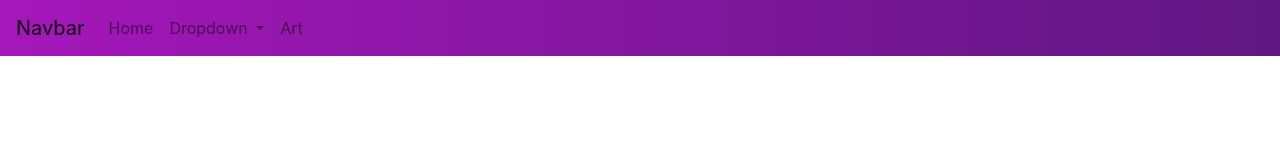
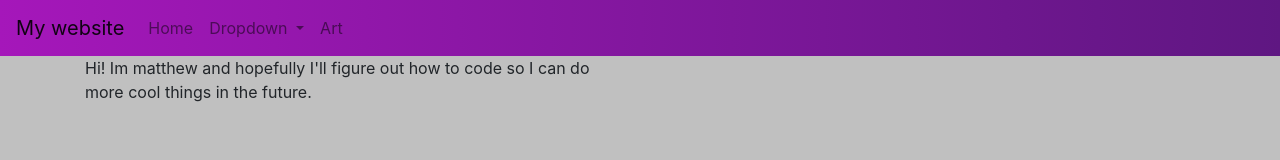
Before and after one commit to MATTHEWADMAN123/my-first-wensite, a plain HTML site: page Index.html in a window 1280 px wide. Drawn offline with nearby package versions, Linux system fonts and the light colour scheme; files that its build step writes are made by us from their sources.

Commit message:
Update Index.html

```diff
--- a/Index.html
+++ b/Index.html
@@ -12,9 +12,9 @@
 
 	<section id="nav-bar">
 		<nav class="navbar navbar-expand-lg navbar-light">
-  <a class="navbar-brand" href="#">Navbar</a>
+  <a class="navbar-brand" href="#">My website</a>
   <button class="navbar-toggler" type="button" data-toggle="collapse" data-target="#navbarSupportedContent" aria-controls="navbarSupportedContent" aria-expanded="false" aria-label="Toggle navigation">
-    <span class="navbar-toggler-icon"></span>
+    <i class="fa fa-bars" aria-hidden="true"></i>
   </button>
 
   <div class="collapse navbar-collapse" id="navbarSupportedContent">
@@ -38,10 +38,37 @@
     </ul>
   </div>
 </nav>
+</section>
+<style>
+body{
+		margin: 0;
+		padding: 0;
+		background: #C0C0C0;
+	}
+</style>
 
-</section>
+
+</body>
+
+
+<!--banner section--->
+
+<section id="banner">
+	<div class="container">
+		<div class="row">
+			<div class="col-md-6">
+				<p> Hi! Im matthew and hopefully I'll figure out how to code so I can do more cool things in the future.
+
+			</div>
+			<div/>
 
 
 
-</body>
+
+
+
+
+
+
+
 </html>
```
